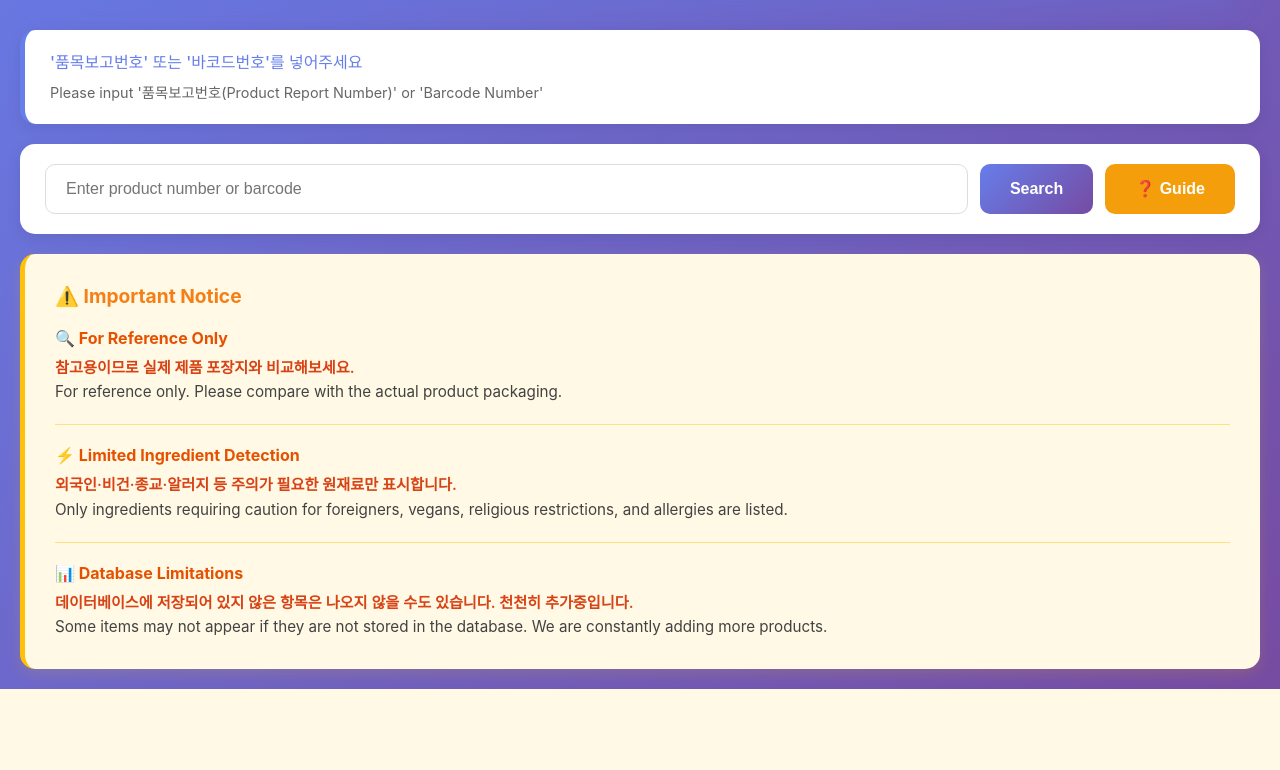
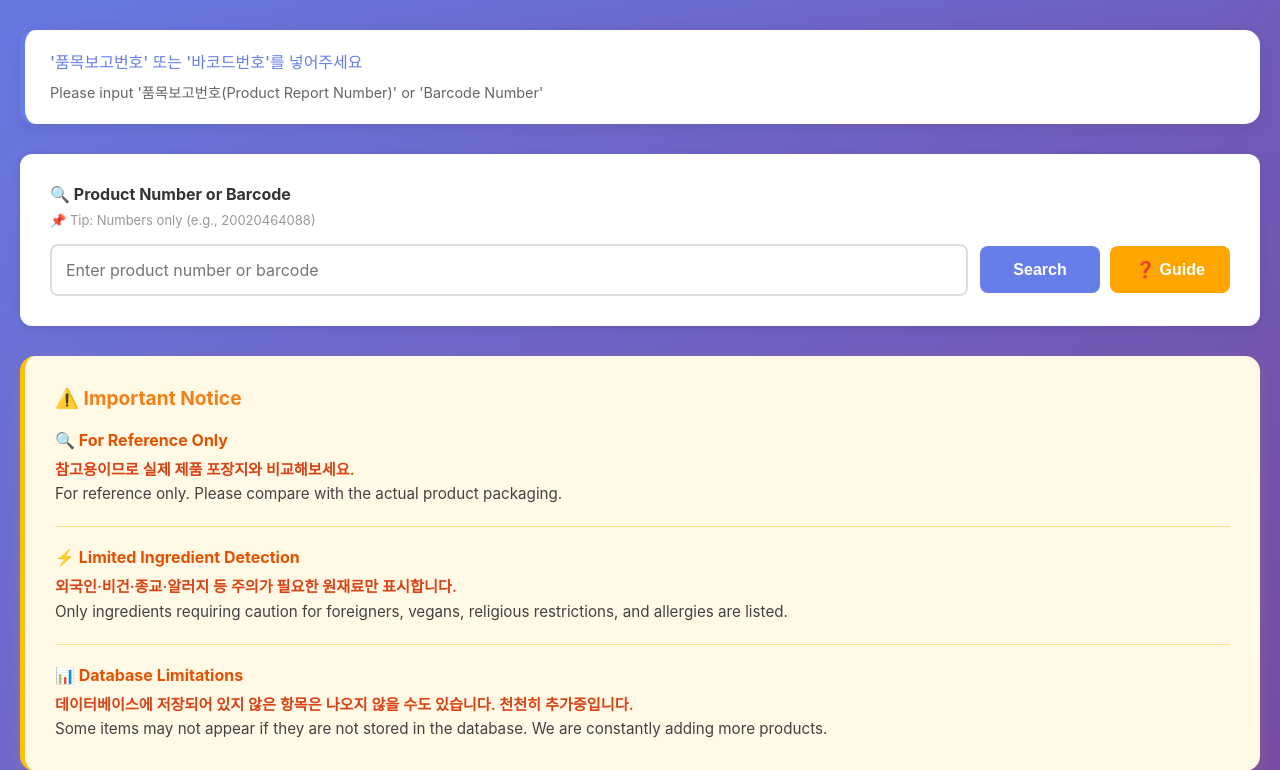
Before and after one commit to gshayoungkim/ScanEat, a Flask app: page / in a window 1280 px wide. Shown: the part 281-1051 px from the top of the page. Before the commit the page ends 970 px from the top, so only its background shows below. Run offline with Flask 3, Linux system fonts and the light colour scheme.

Commit message:
add soya and edit css align of search section

```diff
--- a/app.py
+++ b/app.py
@@ -57,7 +57,7 @@ INGREDIENTS_TO_CHECK = {
     },
     '대두': {
         'english': 'Soybean',
-        'keywords': ['대두', '콩', '두유', '두부', '된장', '간장', '콩제품', '소이']
+        'keywords': ['대두', '콩', '두유', '두부', '된장', '간장', '콩제품', '소이', '서리태']
     },
     '땅콩': {
         'english': 'Peanut',
--- a/static/style.css
+++ b/static/style.css
@@ -100,66 +100,135 @@ header p {
 }
 
 /* ===== SEARCH SECTION ===== */
+/* 검색 섹션 */
 .search-section {
-    display: flex;
-    gap: 12px;
-    margin-bottom: 20px;
-    flex-wrap: wrap;
     background: white;
-    padding: 20px 25px;
-    border-radius: 15px;
-    box-shadow: 0 4px 15px rgba(0, 0, 0, 0.08);
+    padding: 30px;
+    border-radius: 12px;
+    margin: 30px 0;
+    box-shadow: 0 2px 8px rgba(0, 0, 0, 0.1);
 }
 
-.search-section input {
-    flex: 1;
-    min-width: 250px;
-    padding: 15px 20px;
-    border: 1px solid #ddd;
-    border-radius: 10px;
-    font-size: 1rem;
-    transition: border-color 0.3s;
+.search-label {
+    display: block;
+    font-weight: bold;
+    color: #333;
+    margin-bottom: 8px;
+    font-size: 16px;
 }
 
-.search-section input:focus {
+.search-tip {
+    margin: 0 0 16px 0;
+    font-size: 13px;
+    color: #999;
+}
+
+.search-input-group {
+    display: flex;
+    flex-direction: column;
+    gap: 12px;
+    width: 100%;
+}
+
+#searchInput {
+    width: 100%;
+    padding: 14px;
+    border: 2px solid #ddd;
+    border-radius: 8px;
+    font-size: 16px;
+    transition: all 0.3s;
+    font-family: inherit;
+}
+
+#searchInput:focus {
+    border-color: #667eea;
     outline: none;
-    border-color: #667eea;
     box-shadow: 0 0 0 3px rgba(102, 126, 234, 0.1);
 }
 
-.search-section button {
-    padding: 15px 30px;
-    border: none;
-    border-radius: 10px;
-    cursor: pointer;
-    font-weight: bold;
-    white-space: nowrap;
-    transition: transform 0.2s;
-    font-size: 1rem;
+.button-group {
+    display: flex;
+    gap: 10px;
+    width: 100%;
 }
 
 #searchBtn {
-    background: linear-gradient(135deg, #667eea 0%, #764ba2 100%);
+    flex: 1;
+    padding: 14px 24px;
+    background: #667eea;
     color: white;
+    border: none;
+    border-radius: 8px;
+    font-size: 16px;
+    font-weight: bold;
+    cursor: pointer;
+    transition: all 0.3s;
 }
 
 #searchBtn:hover {
+    background: #5568d3;
     transform: translateY(-2px);
-}
-
-#searchBtn:active {
-    transform: translateY(0);
+    box-shadow: 0 4px 12px rgba(102, 126, 234, 0.3);
 }
 
 #helpBtn {
-    background: #f59e0b;
+    flex: 1;
+    padding: 14px 24px;
+    background: #ffa500;
     color: white;
+    border: none;
+    border-radius: 8px;
+    font-size: 16px;
+    font-weight: bold;
+    cursor: pointer;
+    transition: all 0.3s;
 }
 
 #helpBtn:hover {
-    background: #d97706;
+    background: #ff8c00;
+    transform: translateY(-2px);
+    box-shadow: 0 4px 12px rgba(255, 165, 0, 0.3);
 }
 
+/* 태블릿 이상 (768px+) */
+@media (min-width: 768px) {
+    .search-section {
+        padding: 30px;
+    }
+
+    .search-input-group {
+        flex-direction: row;
+        align-items: center;
+    }
+
+    #searchInput {
+        flex: 1;
+        min-width: 0;
+    }
+
+    .button-group {
+        width: auto;
+        flex-shrink: 0;
+    }
+
+    #searchBtn, #helpBtn {
+        flex: 0 0 auto;
+        min-width: 120px;
+    }
+}
+
+/* 모바일 (767px 이하) */
+@media (max-width: 767px) {
+    .search-section {
+        padding: 20px;
+        margin: 20px 0;
+    }
+
+    #searchBtn, #helpBtn {
+        padding: 12px 20px;
+        font-size: 15px;
+    }
+}
 /* ===== LOADING ===== */
 .loading {
     text-align: center;
--- a/templates/index.html
+++ b/templates/index.html
@@ -73,12 +73,29 @@
         </div>
 
         <div class="search-section">
-            <input type="text" id="searchInput" placeholder="Enter product number or barcode" autocomplete="off">
+    <label class="search-label">
+        🔍 Product Number or Barcode
+    </label>
+    <p class="search-tip">
+        📌 Tip: Numbers only (e.g., 20020464088)
+    </p>
+
+    <div class="search-input-group">
+        <input
+            type="text"
+            id="searchInput"
+            placeholder="Enter product number or barcode"
+            autocomplete="off"
+            oninput="validateNumberAndDash(this)"
+        >
+        <div class="button-group">
             <button id="searchBtn" onclick="searchProduct()">Search</button>
-            <button id="helpBtn" onclick="openGuideModal()" title="How to find product number or barcode">
-                ❓ Guide
-            </button>
+            <button id="helpBtn" onclick="openGuideModal()">❓ Guide</button>
         </div>
+    </div>
+</div>
+
+
 
         <!-- 가이드 팝업 모달 -->
         <div id="guideModal" class="modal hidden">
@@ -166,12 +183,29 @@
             if (e.key === 'Enter') searchProduct();
         });
 
+        // 숫자와 하이픈만 허용하고, 자동으로 제거
+function validateNumberAndDash(input) {
+    // 입력 시 숫자와 하이픈만 표시
+    input.value = input.value.replace(/[^0-9-]/g, '');
+}
+
 async function searchProduct() {
-            const searchValue = searchInput.value.trim();
+    let searchValue = searchInput.value.trim();
+
     if (!searchValue) {
-                showError('Please enter a product number or barcode');
+        showError('Please enter a product number or barcode\n품목보고번호 또는 바코드번호를 입력해주세요');
         return;
     }
+
+    // 하이픈 자동 제거
+    searchValue = searchValue.replace(/-/g, '');
+
+    // 최종 검증
+    if (!searchValue || !/^\d+$/.test(searchValue)) {
+        showError('⚠️ Please enter numbers only\n숫자만 입력해주세요');
+        return;
+    }
+
     hideError();
     hideResults();
     showLoading();
@@ -191,6 +225,7 @@
         hideLoading();
     }
 }
+
 
         function openGuideModal() {
             document.getElementById('guideModal').classList.remove('hidden');
```
Also changed, not shown: other parts of static/style.css (+82 -0 lines). Lines whose indentation alone changed are shown as unchanged.
